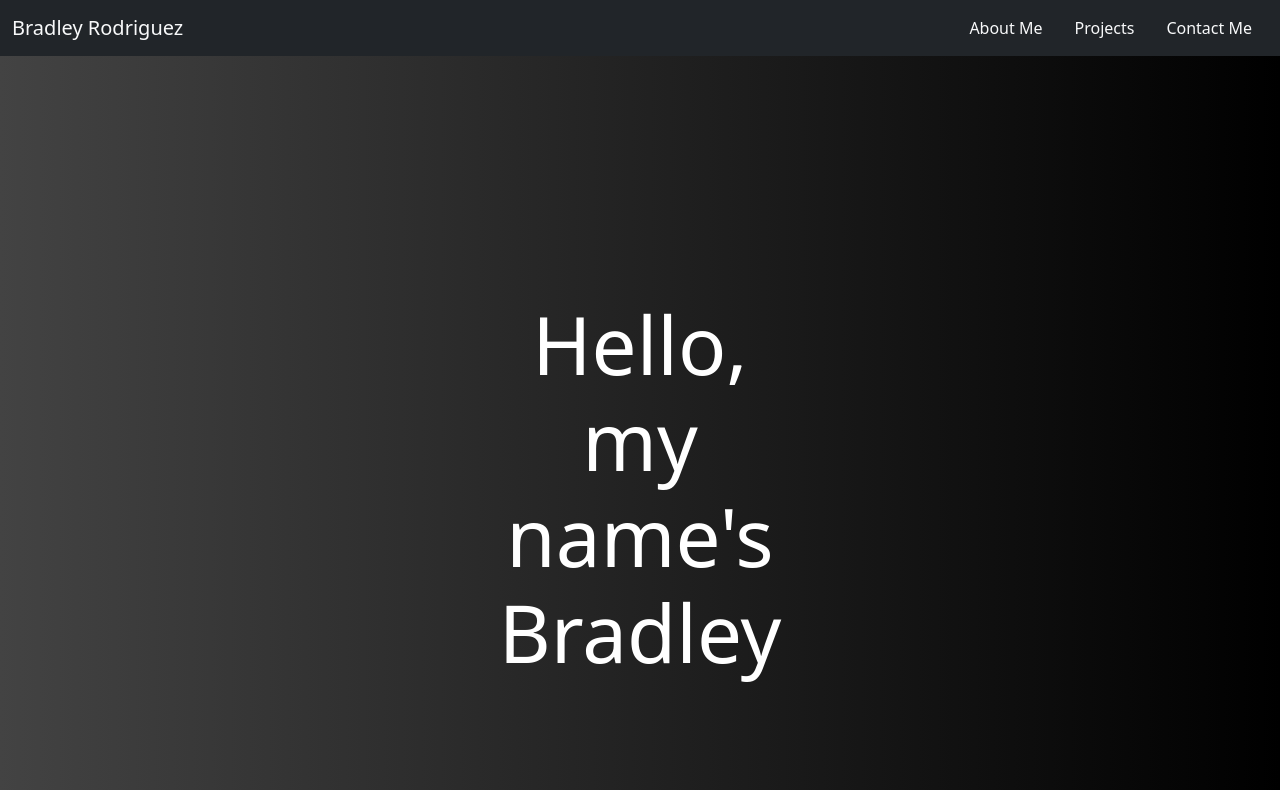
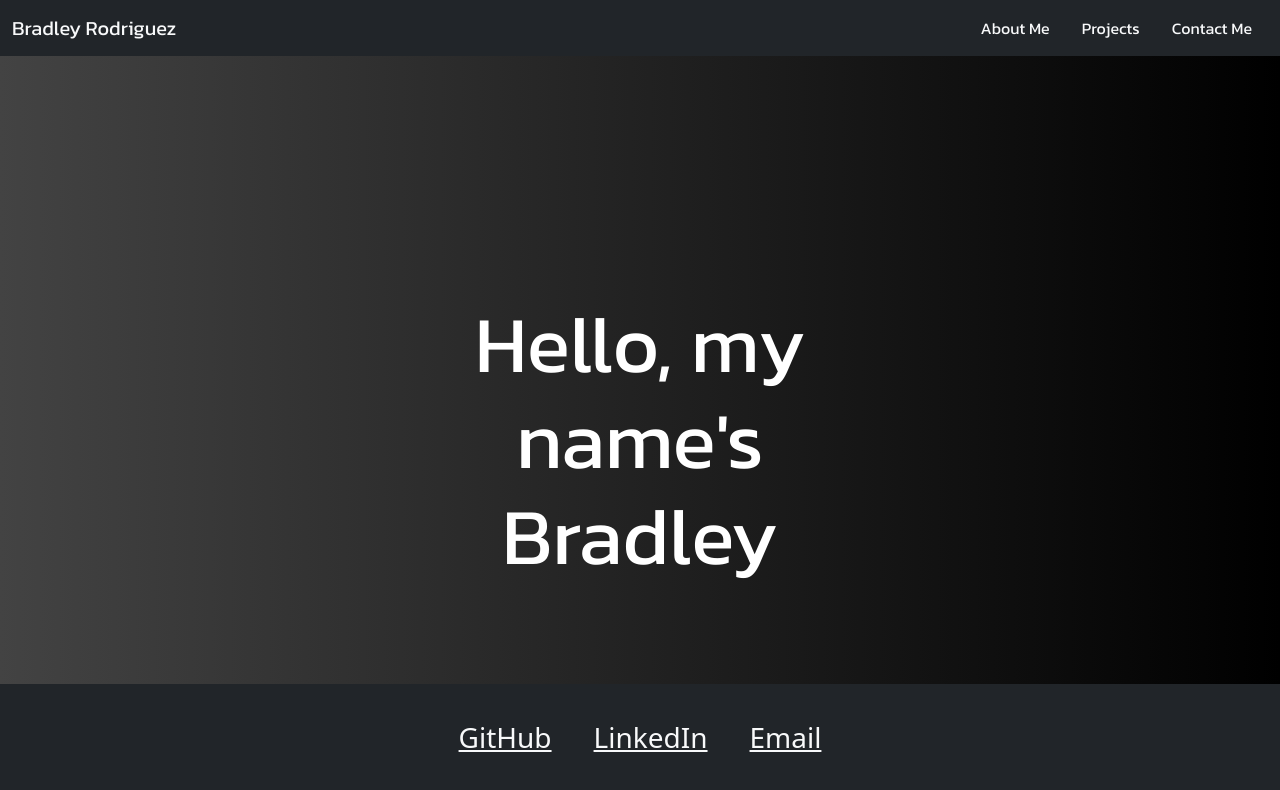
Before and after one commit to HeyItsBradley/newPortfolio, a React (Create React App) app in the folder my-app/: page / in a window 1280 px wide. Shown: the top 790 px of the page. Built offline with nearby package versions, Linux system fonts and the light colour scheme.

Commit message:
added footer

```diff
--- a/my-app/package.json
+++ b/my-app/package.json
@@ -4,14 +4,18 @@
   "private": true,
   "dependencies": {
     "@fortawesome/fontawesome-svg-core": "^6.2.1",
+    "@fortawesome/free-regular-svg-icons": "^6.2.1",
     "@fortawesome/free-solid-svg-icons": "^6.2.1",
     "@fortawesome/react-fontawesome": "^0.2.0",
     "@testing-library/jest-dom": "^5.16.5",
     "@testing-library/react": "^13.4.0",
     "@testing-library/user-event": "^13.5.0",
+    "babel-plugin-macros": "^3.1.0",
     "bootstrap": "^5.2.3",
     "react": "^18.2.0",
     "react-dom": "^18.2.0",
+    "react-google-fonts": "^1.2.1",
+    "react-helmet": "^6.1.0",
     "react-scripts": "5.0.1",
     "web-vitals": "^2.1.4"
   },
--- a/my-app/public/index.html
+++ b/my-app/public/index.html
@@ -24,6 +24,12 @@
       work correctly both with client-side routing and a non-root public URL.
       Learn how to configure a non-root public URL by running `npm run build`.
     -->
+    <link rel="preconnect" href="https://fonts.googleapis.com" />
+    <link rel="preconnect" href="https://fonts.gstatic.com" crossorigin />
+    <link
+      href="https://fonts.googleapis.com/css2?family=Kanit&display=swap"
+      rel="stylesheet"
+    />
     <title>React App</title>
   </head>
   <body>
--- a/my-app/src/App.css
+++ b/my-app/src/App.css
@@ -1,5 +1,7 @@
+@import url("https://fonts.googleapis.com/css2?family=Kanit&display=swap");
 body {
   background-image: linear-gradient(to right, #434343 0%, black 100%);
+  font-family: "Kanit", sans-serif;
 }
 
 .mainText {
@@ -13,3 +15,12 @@ body {
 footer {
   background-color: #3e4551;
 }
+
+.font-link {
+  font-family: "Kanit", sans-serif;
+}
+
+footer {
+  position: fixed;
+  bottom: 0px;
+}
--- a/my-app/src/App.js
+++ b/my-app/src/App.js
@@ -3,12 +3,14 @@ import "./App.css";
 import LandingPage from "./components/LandingPage";
 
 import "bootstrap/dist/css/bootstrap.css";
+import Footer from "./components/Footer";
 
 function App() {
   return (
     <div className="App">
       <NavBar />
       <LandingPage />
+      <Footer />
     </div>
   );
 }
--- /dev/null
+++ b/my-app/src/components/Footer.js
@@ -0,0 +1,42 @@
+import React from "react";
+
+function Footer() {
+  return (
+    <div className="container-fluid">
+      <div className="row">
+        <footer className="text-center text-white bg-dark col-lg-12">
+          <div className="container pt-4">
+            <section className="mb-4">
+              <a
+                className="btn btn-link btn-floating btn-lg text-light m-1"
+                href="#"
+                role="button"
+                data-mdb-ripple-collor="light"
+              >
+                <h3>GitHub</h3>
+              </a>
+              <a
+                className="btn btn-link btn-floating btn-lg text-light m-1"
+                href="#"
+                role="button"
+                data-mdb-ripple-collor="light"
+              >
+                <h3>LinkedIn</h3>
+              </a>
+              <a
+                className="btn btn-link btn-floating btn-lg text-light m-1"
+                href="#"
+                role="button"
+                data-mdb-ripple-collor="light"
+              >
+                <h3>Email</h3>
+              </a>
+            </section>
+          </div>
+        </footer>
+      </div>
+    </div>
+  );
+}
+
+export default Footer;
--- a/my-app/src/components/LandingPage.js
+++ b/my-app/src/components/LandingPage.js
@@ -4,14 +4,14 @@ function LandingPage() {
   return (
     <div className="p-5">
       <div className="container-fluid mt-5 p-5">
-        <div className="row justify-content-center text-center mt-5">
-          <h1 className="col-lg-4 text-white mainText mt-5">
+        <div className="row justify-content-center text-center mt-5 pb-5">
+          <h1 className=" pb-5 col-lg-4 text-white mainText mt-5 font-link">
             Hello, my name's Bradley
           </h1>
         </div>
       </div>
-      <div className="container-fluid">
-        <div className="row justify-content-center text-center">
+      <div className="container-fluid pb-5">
+        <div className=" pb-5 row justify-content-center text-center font-link">
           <h1 className="col-lg-4 text-white mt-5">A full stack Dev.</h1>
         </div>
       </div>
--- a/my-app/src/components/NavBar.js
+++ b/my-app/src/components/NavBar.js
@@ -2,25 +2,29 @@ import React from "react";
 
 function NavBar() {
   return (
-    <nav class="navbar navbar-expand-lg bg-dark" data-bs-theme="dark">
+    <nav class="navbar navbar-expand-lg bg-dark " data-bs-theme="dark">
       <div class="container-fluid">
-        <a class="navbar-brand text-light " href="#">
+        <a class="navbar-brand text-light font-link" href="#">
           Bradley Rodriguez
         </a>
 
         <ul class="nav justify-content-end">
           <li class="nav-item">
-            <a class="nav-link active text-light" aria-current="page" href="#">
+            <a
+              class="nav-link active text-light font-link"
+              aria-current="page"
+              href="#"
+            >
               About Me
             </a>
           </li>
           <li class="nav-item">
-            <a class="nav-link active text-light" href="#">
+            <a class="nav-link active text-light font-link" href="#">
               Projects
             </a>
           </li>
           <li class="nav-item">
-            <a class="nav-link text-light" href="#">
+            <a class="nav-link text-light font-link" href="#">
               Contact Me
             </a>
           </li>
```
Also changed, not shown: 1 other file (tests, documents, lock files or other folders).
